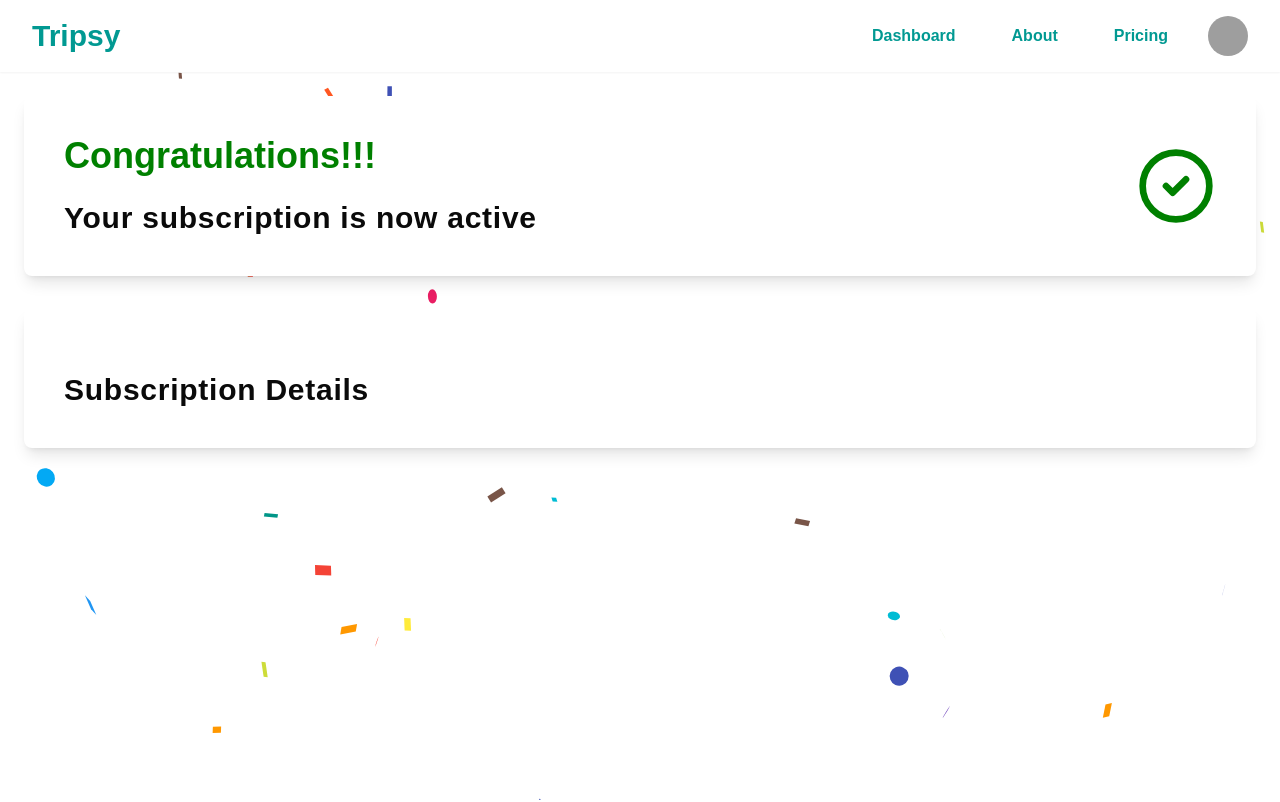
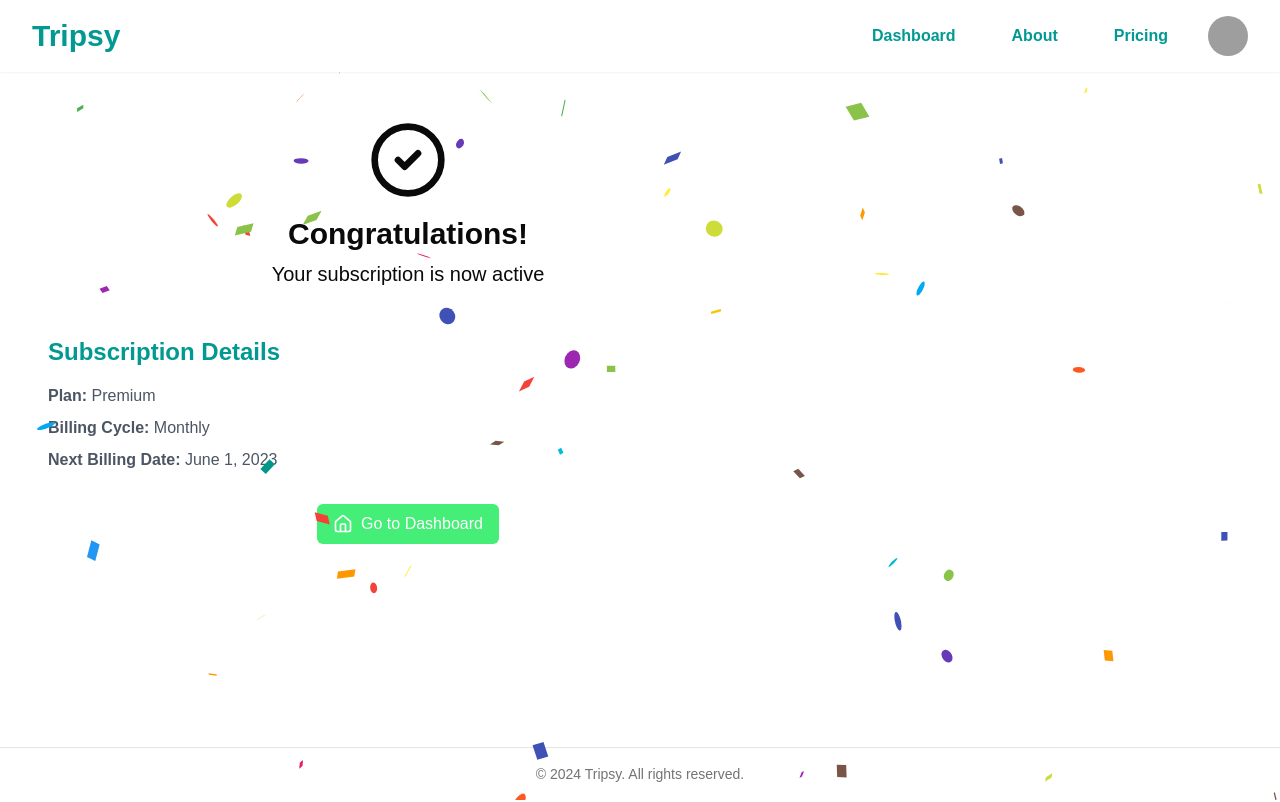
Before and after one commit to niko-2609/saas-template-01, a Next.js app: page /payment/success in a window 1280 px wide. Shown: the top 802 px of the page. Built offline with nearby package versions, Linux system fonts and the light colour scheme; grey boxes are pictures that could not be loaded.

Commit message:
updated payment success page design

```diff
--- a/app/(root)/payment/success/page.tsx
+++ b/app/(root)/payment/success/page.tsx
@@ -1,12 +1,11 @@
-"use client"
+'use client'
 
 import PaymentStatus from '@/features/payments/_components/paymentSuccess'
-import React from 'react'
 
-function PaymentSucessPage() {
+export default function PaymentSuccessPage() {
   return (
-    <PaymentStatus isSuccess={true} />
+    <div className="">
+      <PaymentStatus isSuccess={true} />
+    </div>
   )
 }
-
-export default PaymentSucessPage
--- a/features/payments/_components/paymentSuccess.tsx
+++ b/features/payments/_components/paymentSuccess.tsx
@@ -4,9 +4,11 @@
 
 import '@/features/payments/_components/styles.css';
 // PaymentStatus.js
-import { CheckCircle2Icon } from "lucide-react"
+import { CheckCircle2Icon, HomeIcon } from "lucide-react"
 import Confetti from 'react-confetti'
 import { useEffect, useState } from 'react';
+import Link from 'next/link';
+
 
 
 
@@ -25,14 +27,14 @@ export default function PaymentStatus({ isSuccess }: any) {
     },[])
 
     return (
-        <div className="min-h-screen flex flex-col gap-8">
+        <div className="w-full max-w-3xl">
             <Confetti
                 width={window.innerWidth}
                 height={window.innerHeight}
                 numberOfPieces={confettiPieces}
                 run={confettiRun}
             />
-            <div className="bg-white shadow-lg p-10 rounded-lg flex items-center justify-between z-10">
+            {/* <div className="bg-white shadow-lg p-10 rounded-lg flex items-center justify-between z-10">
                 <div className="text-left">
                     <h1 className="text-4xl font-semibold" style={{ color: 'green' }}>
                         {isSuccess ? 'Congratulations!!!' : 'Oops!'}
@@ -44,12 +46,38 @@ export default function PaymentStatus({ isSuccess }: any) {
                 <div>
                     <CheckCircle2Icon style={{ color: "green" }} height={80} width={80} />
                 </div>
-            </div>
-            <div className="bg-white shadow-lg p-10 rounded-lg flex items-center justify-between z-10 my-8">
-                <p className="text-3xl mt-6 font-semibold tracking-wide">
-                    Subscription Details
-                </p>
-            </div>
+            </div> */}
+            <div
+        className="bg-white shadow-xl rounded-lg overflow-hidden"
+      >
+        <div className="bg-gradient-to-r from-[#ffb001] to-[#fb475e] p-6">
+          <div
+            className="flex items-center justify-center mb-4"
+          >
+            <CheckCircle2Icon className="h-20 w-20" />
+          </div>
+          <h1 className="text-3xl font-bold text-center mb-2">
+            Congratulations!
+          </h1>
+          <p className="text-xl text-center">
+            Your subscription is now active
+          </p>
+        </div>
+        <div className="p-6">
+          <h2 className="text-2xl font-semibold mb-4 text-[#019992]">Subscription Details</h2>
+          <div className="space-y-2 text-gray-600">
+            <p><strong>Plan:</strong> Premium</p>
+            <p><strong>Billing Cycle:</strong> Monthly</p>
+            <p><strong>Next Billing Date:</strong> June 1, 2023</p>
+          </div>
+          <div className="mt-8 flex justify-center">
+            <Link href="/dashboard" className="inline-flex items-center px-4 py-2 bg-[#44ee77] text-white rounded-md hover:bg-[#019992] transition-colors duration-200">
+              <HomeIcon className="mr-2 h-5 w-5" />
+              Go to Dashboard
+            </Link>
+          </div>
+        </div>
+      </div>
         </div>
     );
 }
```
Also changed, not shown: hooks/useWindowSize.ts (added, +37 -0 lines).
